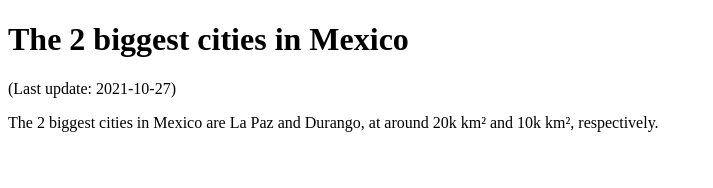
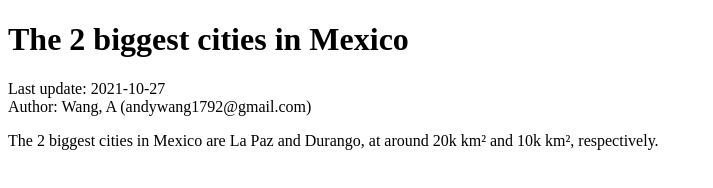
Before and after one commit to powerflamex/powerflamex.github.io, a plain HTML site: page index.html in a window 1280 px wide. Shown: the whole page, without its empty margins (0-713 px from the left). Drawn offline with Linux system fonts and the light colour scheme.

Commit message:
Update index.html

```diff
--- a/index.html
+++ b/index.html
@@ -8,7 +8,7 @@
 </head>
 <body>
     <h1>The 2 biggest cities in Mexico</h1>
-    <p id='last'>(Last update: 2021-10-27)</p>
+    <p id='last'>Last update: 2021-10-27<br>Author: Wang, A (andywang1792@gmail.com)</p>
     <p>The 2 biggest cities in Mexico are La Paz and Durango, at around 20k km² and 10k km², respectively.</p>
 </body>
 </html>
```
